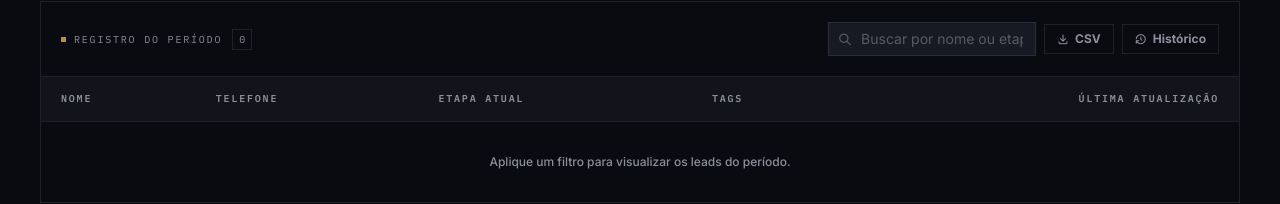
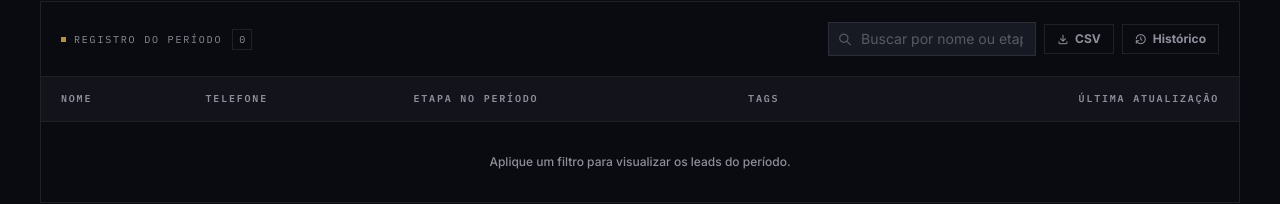
Before and after one commit to diogocoding/dashboardkommo, a plain HTML site: page client/index.html in a window 1280 px wide. Shown: the part 1265-1469 px from the top of the page. Drawn offline with nearby package versions, Linux system fonts and the light colour scheme; no server answers.

Commit message:
Change table header from 'Etapa Atual' to 'Etapa no Período'

```diff
--- a/client/index.html
+++ b/client/index.html
@@ -316,7 +316,7 @@
               <tr class="eyebrow border-b border-line">
                 <th class="px-5 py-3 font-bold">Nome</th>
                 <th class="px-5 py-3 font-bold">Telefone</th>
-                <th class="px-5 py-3 font-bold">Etapa Atual</th>
+                <th class="px-5 py-3 font-bold">Etapa no Período</th>
                 <th class="px-5 py-3 font-bold">Tags</th>
                 <th class="px-5 py-3 font-bold text-right">Última Atualização</th>
               </tr>
```
